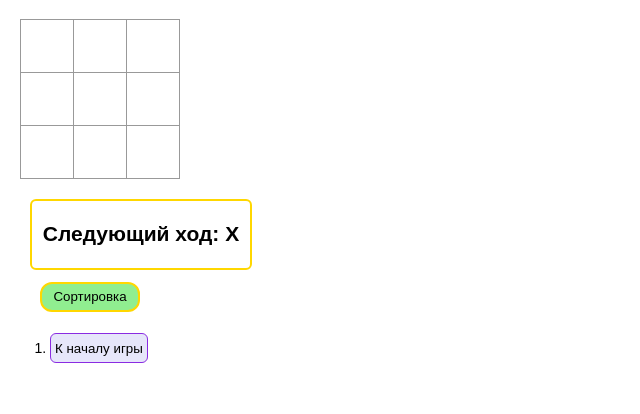
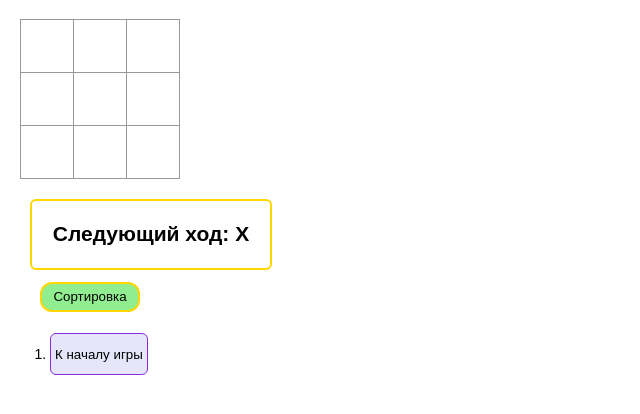
Before and after one commit to YKhokhlov01/games1, a React (Create React App) app: page / in a window 1280 px wide. Shown: the top 414 px of the page, without its empty margins (0-640 px from the left). Built offline with nearby package versions, Linux system fonts and the light colour scheme.

Commit message:
Update App.css

```diff
--- a/src/App.css
+++ b/src/App.css
@@ -95,7 +95,7 @@ flex-direction: column;
   background: lavender;
   border: 1px solid blueviolet;
   border-radius: 6px;
-  height: 30px;
+  height: 42px;
   margin-top:  5px;
   padding: 0;
   text-align: center;
@@ -107,6 +107,6 @@ flex-direction: column;
   border: 2px solid gold;
   border-radius: 6px;
   padding: 4px;
-  width: 210px;
+  width: 230px;
   text-align: center;
 }
```
